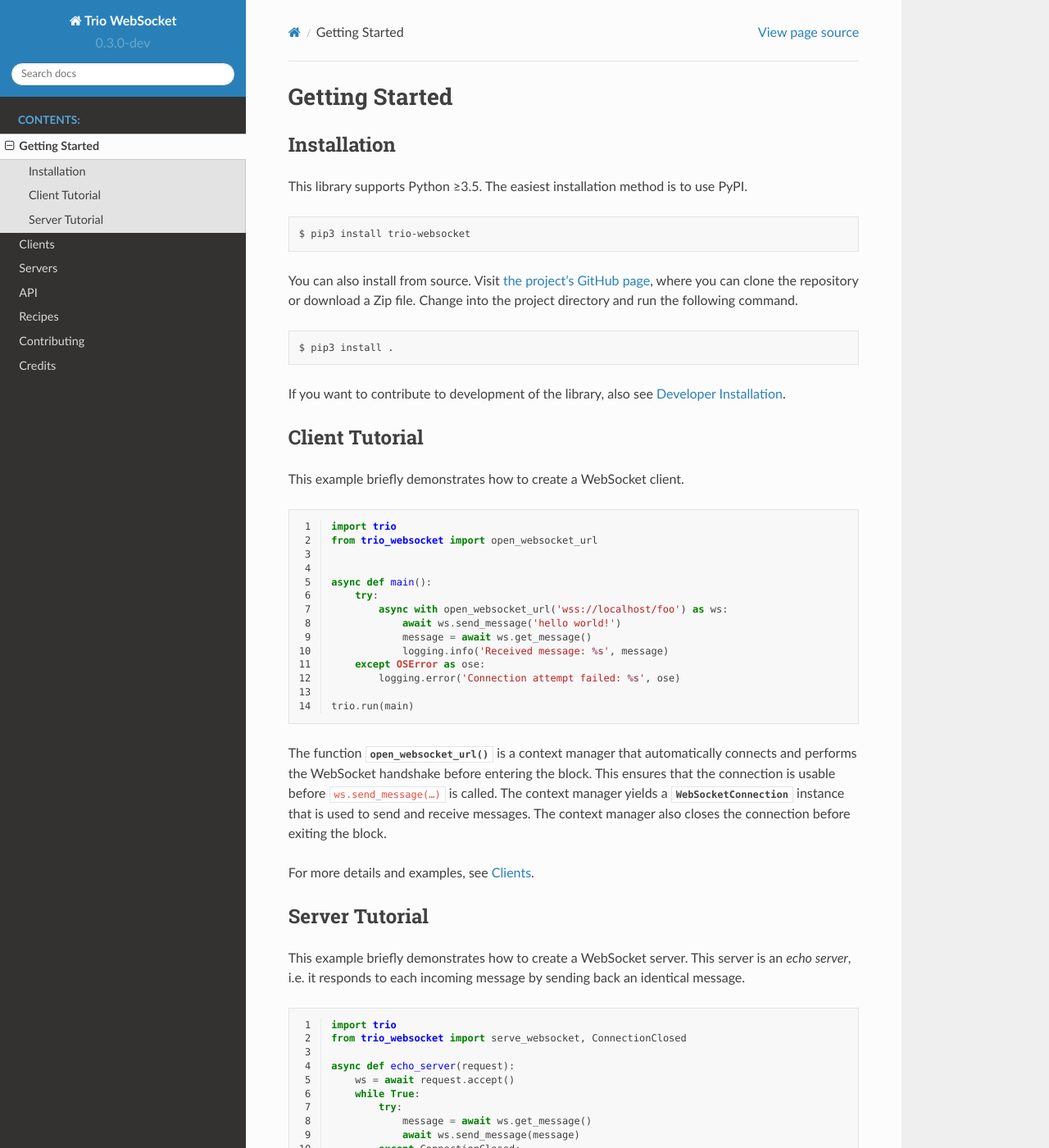
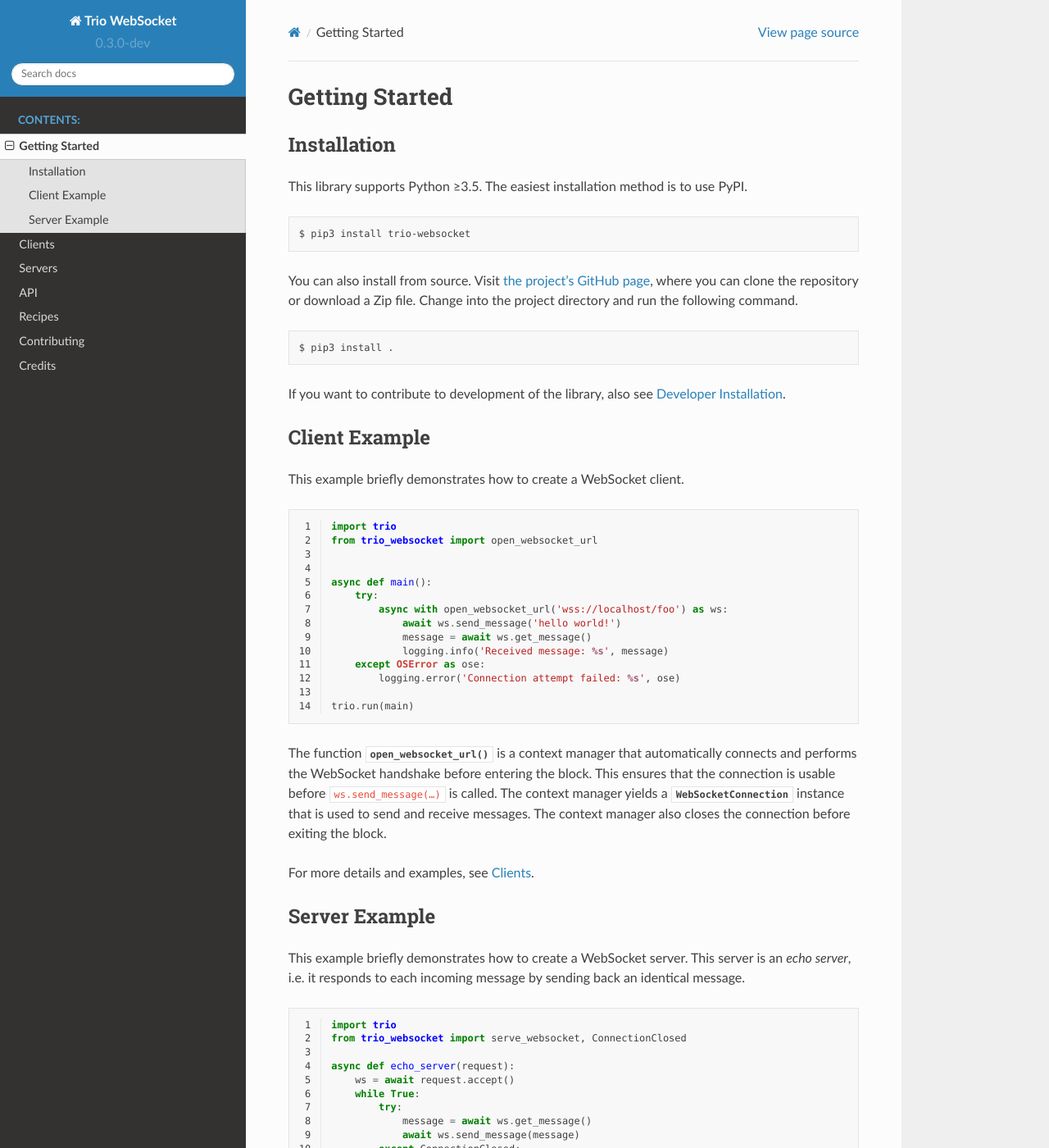
Before and after one commit to python-trio/trio-websocket, a Sphinx documentation site: the page built from docs/getting_started.rst, in a window 1280 px wide and 1400 px high. Shown: the whole window at 82% size. Built offline with Sphinx 7.4.7 and the Read the Docs theme 2.0.0, drawn with Linux system fonts in a browser that asks for light colours.

Commit message:
Addressing feedback (#57)

```diff
--- a/docs/clients.rst
+++ b/docs/clients.rst
@@ -5,11 +5,11 @@
 
 .. currentmodule:: trio_websocket
 
-Creating A Client
------------------
+Client Tutorial
+---------------
 
 This page goes into the details of creating a WebSocket client. Let's start by
-revisiting the example from the :ref:`client-tutorial`.
+revisiting the :ref:`client-example`.
 
 .. code-block:: python
     :linenos:
--- a/docs/getting_started.rst
+++ b/docs/getting_started.rst
@@ -23,10 +23,10 @@
 If you want to contribute to development of the library, also see
 :ref:`developer-installation`.
 
-.. _client-tutorial:
+.. _client-example:
 
-Client Tutorial
----------------
+Client Example
+--------------
 
 This example briefly demonstrates how to create a WebSocket client.
 
@@ -57,9 +57,9 @@
 
 For more details and examples, see :ref:`websocket-clients`.
 
-.. _server-tutorial:
+.. _server-example:
 
-Server Tutorial
+Server Example
 ---------------
 
 This example briefly demonstrates how to create a WebSocket server. This server
--- a/docs/servers.rst
+++ b/docs/servers.rst
@@ -5,11 +5,11 @@
 
 .. currentmodule:: trio_websocket
 
-Creating A Server
------------------
+Server Tutorial
+---------------
 
 This page goes into the details of creating a WebSocket server. Let's start by
-revisiting the example from the :ref:`server-tutorial`.
+revisiting the :ref:`server-example`.
 
 .. code-block:: python
     :linenos:
```
